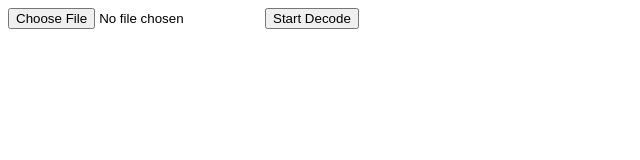
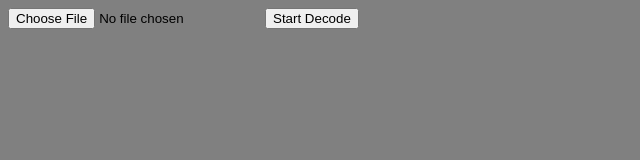
Before and after one commit to aka411/png-decoder, a plain HTML site: page index.html in a window 1280 px wide. Shown: the whole page, without its empty margins (0-640 px from the left). Drawn offline with Linux system fonts and the light colour scheme.

Commit message:
Update index.html

```diff
--- a/index.html
+++ b/index.html
@@ -5,7 +5,7 @@
 	<title>PNG Decoder in JavaScript</title>
 	<script src="./src/png-decoder.js"></script>
 </head>
-<body>
+<body bgcolor='Grey'>
 	<input type="file" id="png-file"></input>
 	<button  id="read-button">Start Decode</button>
 <script>
```
